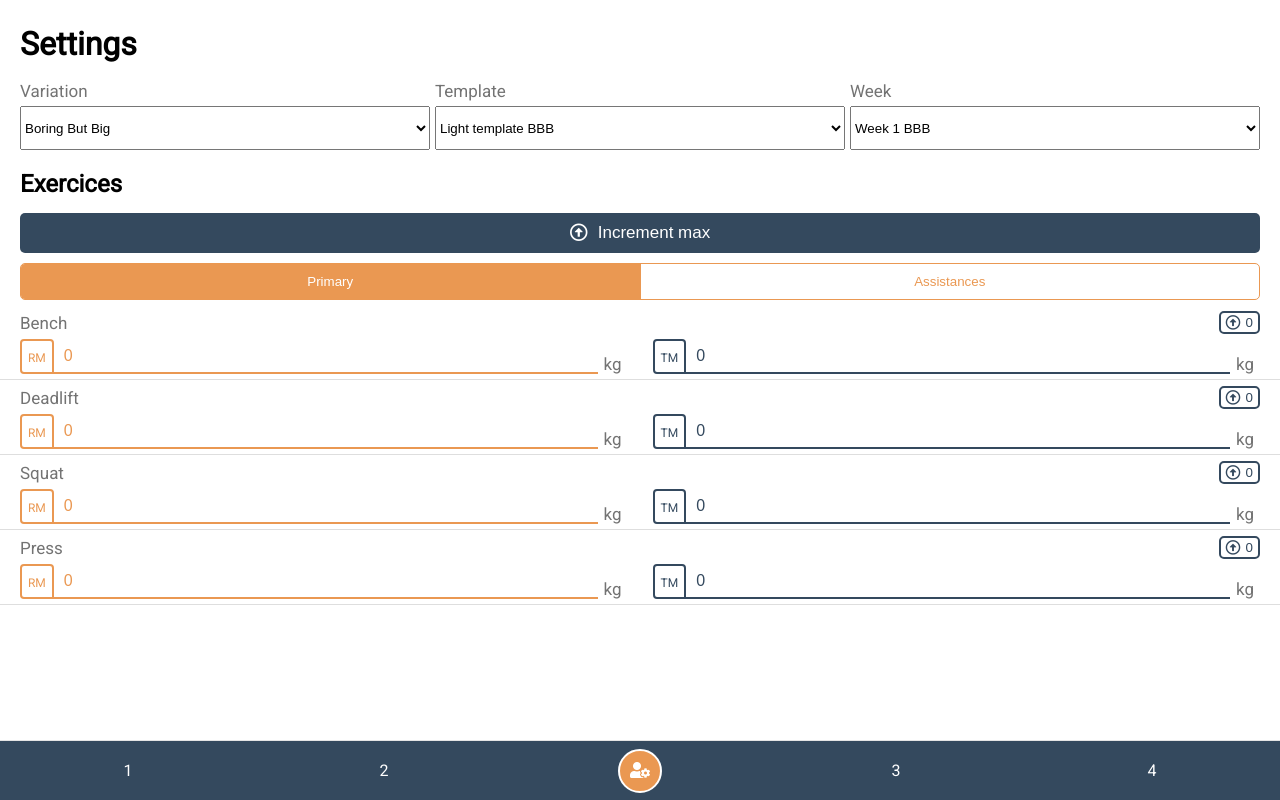
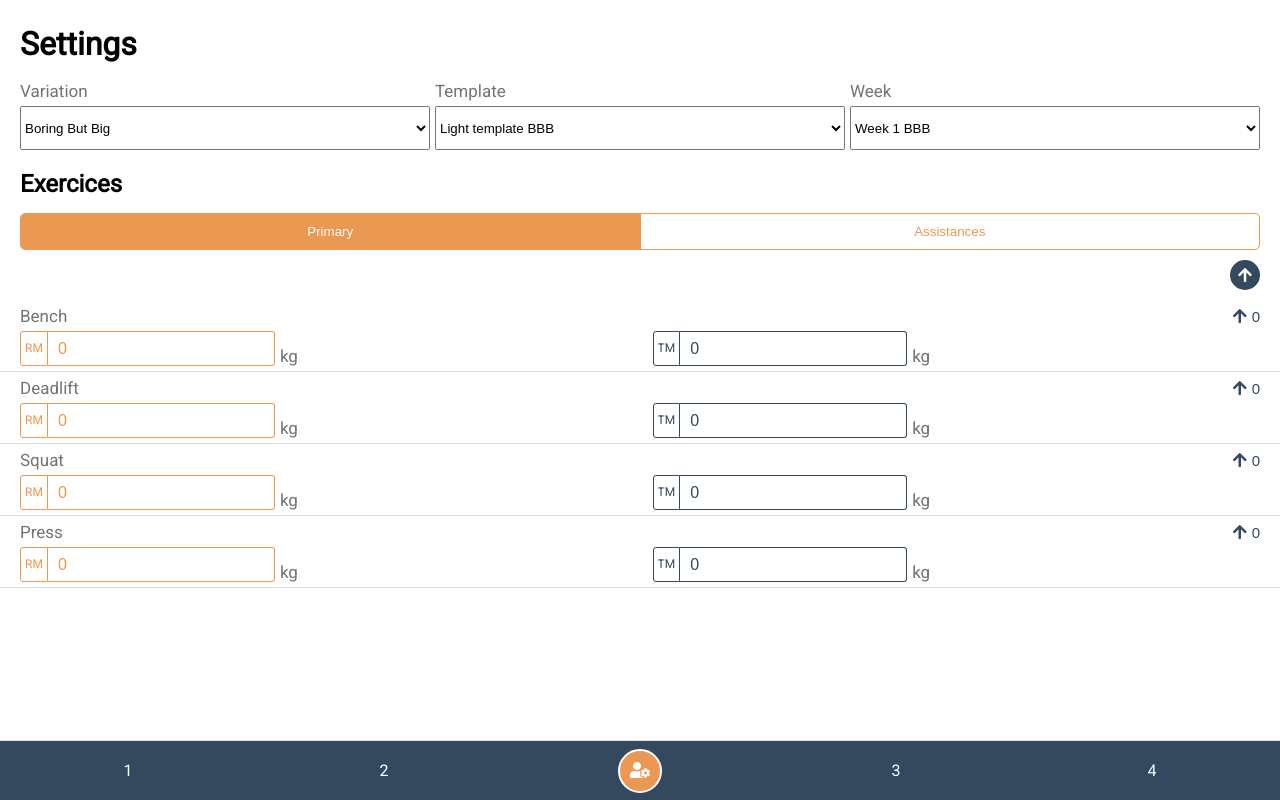
Before and after one commit to LeoGoemaere/wendler-531, a Vue app in the folder app/: page /#/ in a window 1280 px wide. Built offline with nearby package versions, Linux system fonts and the light colour scheme.

Commit message:
Update some styles

```diff
--- a/app/src/App.vue
+++ b/app/src/App.vue
@@ -230,11 +230,14 @@
 		margin-bottom: 5px;
 	}
 
-	.popin__row {
-		border: none;
+	.popin__input-row {
 		border-top: 1px solid;
 		border-bottom: 1px solid;
 		border-color: #e0e0e0;
+	}
+
+	.popin__row {
+		border: none;
 		height: 44px;
 		line-height: 44px;
 		font-size: 17px;
@@ -260,12 +263,12 @@
 	}
 
 	.icon__trash {
-		font-size: 20px;
+		font-size: 18px;
 		color: #a72e2e;
 	}
 
 	.set-increment + .icon__trash {
-		margin-left: 20px;
+		margin-left: 15px;
 	}
 
 	.row__select {
--- a/app/src/components/CreateAssistance.vue
+++ b/app/src/components/CreateAssistance.vue
@@ -1,7 +1,10 @@
 <template>
 	<div class="assistance">
 		<div class="assistance__button-container space__x">
-			<button class="button" @click="showPopin">Create new assistance</button>
+			<button class="assistance__button button" @click="showPopin">
+				<i class="fas fa-plus"></i>
+			</button>
+			<ProgressionIncrementor />
 		</div>
 		<div :class="popinActiveClass" class="popin__element">
 			<p class="popin__title">Add new assistance exercice</p>
@@ -28,9 +31,10 @@
 import { mapGetters } from 'vuex';
 import uuid from 'uuid/v4';
 import ExerciceLineItem from '@/components/ExerciceLineItem';
+import ProgressionIncrementor from '@/components/ProgressionIncrementor';
 export default {
 	name: 'ExercicesSetter',
-	components: { ExerciceLineItem },
+	components: { ExerciceLineItem, ProgressionIncrementor },
 	props: {
 		exercices: Object
 	},
@@ -90,9 +94,23 @@ export default {
 	/* Create global styles instead */
 	.assistance {
 		overflow: hidden;
-		margin-top: 10px;
 	}
 	.assistance__button-container {
 		margin-bottom: 10px;
+		display: flex;
+		justify-content: flex-end;
+	}
+	.assistance__button {
+		width: auto;
+		padding: 0;
+		font-size: 17px;
+		border-radius: 50%;
+		width: 30px;
+		height: 30px;
+		display: flex;
+		align-items: center;
+		justify-content: center;
+	}
+	.icon_fa-plus {
 	}
 </style>
--- a/app/src/components/ExerciceLineItem.vue
+++ b/app/src/components/ExerciceLineItem.vue
@@ -26,12 +26,16 @@
 		<div class="datas">
 			<div class="datas__item">
 				<label class="datas__label">rm</label>
-				<input class="datas__input" type="number" pattern="[0-9]*" @input="calculPerf($event, { from: max.rm, to: max.tm })" :value="roundValue(exercice.max.rm)">
+				<div class="datas__input-container">
+					<input class="datas__input" type="number" pattern="[0-9]*" @input="calculPerf($event, { from: max.rm, to: max.tm })" :value="roundValue(exercice.max.rm)">
+				</div>
 				<label class="datas__label datas__label--unit">kg</label>
 			</div>
 			<div class="datas__item">
 				<label class="datas__label datas__label--tm">tm</label>
-				<input class="datas__input datas__input--tm" type="number" pattern="[0-9]*" @input="calculPerf($event, { from: max.tm, to: max.rm })" :value="roundValue(exercice.max.tm)">
+				<div class="datas__input-container datas__input-container--tm">
+					<input class="datas__input datas__input--tm" type="number" pattern="[0-9]*" @input="calculPerf($event, { from: max.tm, to: max.rm })" :value="roundValue(exercice.max.tm)">
+				</div>
 				<label class="datas__label datas__label--unit">kg</label>
 			</div>
 		</div>
@@ -149,20 +153,38 @@ export default {
 	}
 
 	.datas__label {
-		width: 30px;
+		padding: 0 5px;
 		line-height: 35px;
 		font-size: 12px;
 		text-align: center;
 		text-transform: uppercase;
-		border: 2px solid #ea9852;
 		color: #ea9852;
 		border-radius: 4px;
    		border-bottom-right-radius: 0;
+		border-top-right-radius: 0;
+		border-right: 0;
+		position: relative;
+	}
+
+	.datas__label::before {
+		content: "";
+		position: absolute;
+		top: 0;
+		right: 0;
+		bottom: 0;
+		left: 0;
+		border: 1px solid #ea9852;
+		border-top-left-radius: 3px;
+		border-bottom-left-radius: 3px;
 	}
 
 	.datas__label--tm {
-		border: 2px solid #34495e;
+		border-right: 0;
 		color: #34495e;
+	}
+
+	.datas__label--tm::before {
+		border: 1px solid #34495e;
 	}
 
 	.datas__label--unit {
@@ -175,17 +197,45 @@ export default {
 		align-self: flex-end;
 	}
 
+	.datas__label--unit::before {
+		content: none;
+	}
+
+	.datas__input-container {
+		position: relative;
+		display: flex;
+	}
+
+	.datas__input-container::before {
+		content: "";
+		position: absolute;
+		top: 0;
+		right: 0;
+		bottom: 0;
+		left: 0;
+		border: 1px solid #ea9852;
+		border-left: none;
+		z-index: -1;
+		border-top-right-radius: 3px;
+		border-bottom-right-radius: 3px;
+	}
+
+	.datas__input-container--tm::before {
+		border: 1px solid #34495e;
+		border-left: none;
+	}
+
 	.datas__input {
-		width: calc(100% - 60px);
+		width: 100%;
 		border: none;
 		padding: 0 10px;
 		box-sizing: border-box;
-		border-bottom: 2px solid #ea9852;
 		color: #ea9852;
 		font-size: 16px;
+		background-color: transparent;
 	}
+
 	.datas__input--tm {
 		color: #34495e;
-		border-bottom: 2px solid #34495e;
 	}
 </style>
--- a/app/src/components/ExercicesSetter.vue
+++ b/app/src/components/ExercicesSetter.vue
@@ -1,11 +1,13 @@
 <template>
 	<div>
-		<ProgressionIncrementor />
 		<div class="segmented-controller">
 			<button @click="isPrimaryExercices" :class="{ 'segmented-controller__item--active': isPrimarySelected }" class="segmented-controller__item">Primary</button>
 			<button @click="isSecondaryExercices" :class="{ 'segmented-controller__item--active': !isPrimarySelected }"class="segmented-controller__item">Assistances</button>
 		</div>
 		<div v-if="isPrimarySelected">
+			<div class="button-container space__x">
+				<ProgressionIncrementor />
+			</div>
 			<ExerciceLineItem
 				v-for="(exercice, index) in this.exercices.primary"
 				:key="exercice.id"
@@ -14,7 +16,7 @@
 				:type="'primary'"
 			/>
 		</div>
-		<div v-else>
+		<div v-if="!isPrimarySelected">
 			<CreateAssistance :exercices="exercices" />
 		</div>
 	</div>
@@ -57,7 +59,7 @@ export default {
 		overflow: hidden;
 		margin: 0 20px;
 		border: 1px solid #ea9852;
-		margin-bottom: 5px;
+		margin-bottom: 10px;
 	}
 	.segmented-controller__item {
 		border: none;
@@ -73,4 +75,9 @@ export default {
 		background-color: #ea9852;
 		color: #fff;
 	}
+	.button-container {
+		display: flex;
+		justify-content: flex-end;
+		margin-bottom: 10px;
+	}
 </style>
--- a/app/src/components/ProgressionIncrementor.vue
+++ b/app/src/components/ProgressionIncrementor.vue
@@ -1,8 +1,7 @@
 <template>
-	<div class="progression-incrementor__container space__x">
+	<div class="progression-incrementor__container">
 		<button @click="incrementExercicesMax" class="button progression-incrementor__button">
-			<i class="far fa-arrow-alt-circle-up icon__arrow-circle-up"></i>
-			Increment max
+			<i class="fas fa-arrow-up icon__arrow-up"></i>
 		</button>
 	</div>
 </template>
@@ -34,16 +33,17 @@ export default {
 
 <style scoped>
 	/* Create global styles instead */
-	.progression-incrementor__container {
-		margin-bottom: 10px;
-	}
 	.progression-incrementor__button {
+		width: auto;
+		padding: 0;
+		font-size: 16px;
+		border-radius: 50%;
+		width: 30px;
+		height: 30px;
 		display: flex;
+		align-items: center;
 		justify-content: center;
 		background-color: #34495e;
-	}
-	.icon__arrow-circle-up {
-		font-size: 18px;
-		margin-right: 10px;
+		margin-left: 10px;
 	}
 </style>
--- a/app/src/components/SetIncrementFactor.vue
+++ b/app/src/components/SetIncrementFactor.vue
@@ -1,7 +1,7 @@
 <template>
 		<div class="set-increment">
 			<button @click="showPopin" class="set-increment-button">
-				<i class="far fa-arrow-alt-circle-up icon__arrow-circle-up"></i>
+				<i class="fas fa-arrow-up icon__arrow-circle-up"></i>
 				<span>{{getExercices[this.exerciceType][this.exerciceIndex].incrementFactor}}</span>
 			</button>
 			<div :class="{ 'is-active': popinIsActive }" class="popin__element">
@@ -74,14 +74,13 @@ export default {
 		border: none;
 		background-color: transparent;
 		color: #34495e;
-		border: 2px solid #34495e;
-		padding: 2px 5px;
 		border-radius: 5px;
 		display: flex;
 		align-items: center;
+		font-size: 15px;
 	}
 	.icon__arrow-circle-up {
-		font-size: 15px;
+		font-size: 16px;
 		margin-right: 5px;
 	}
 </style>
```
